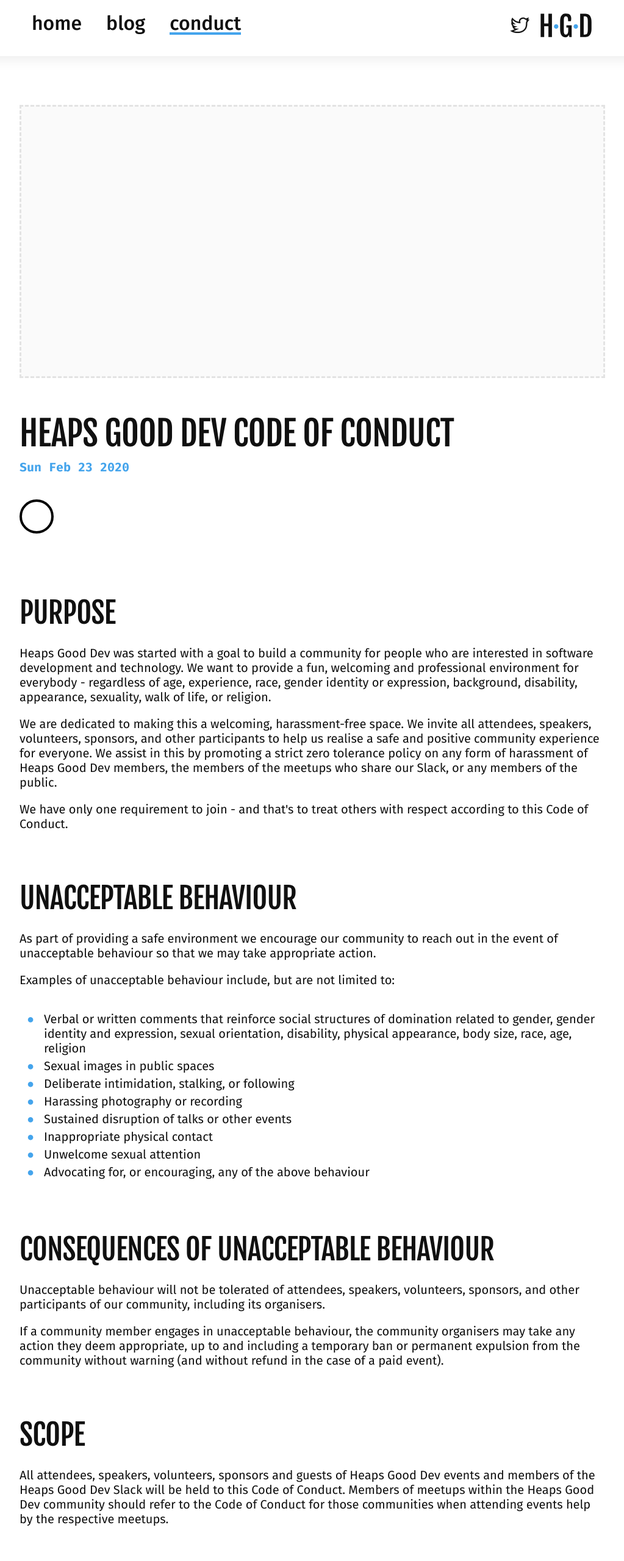
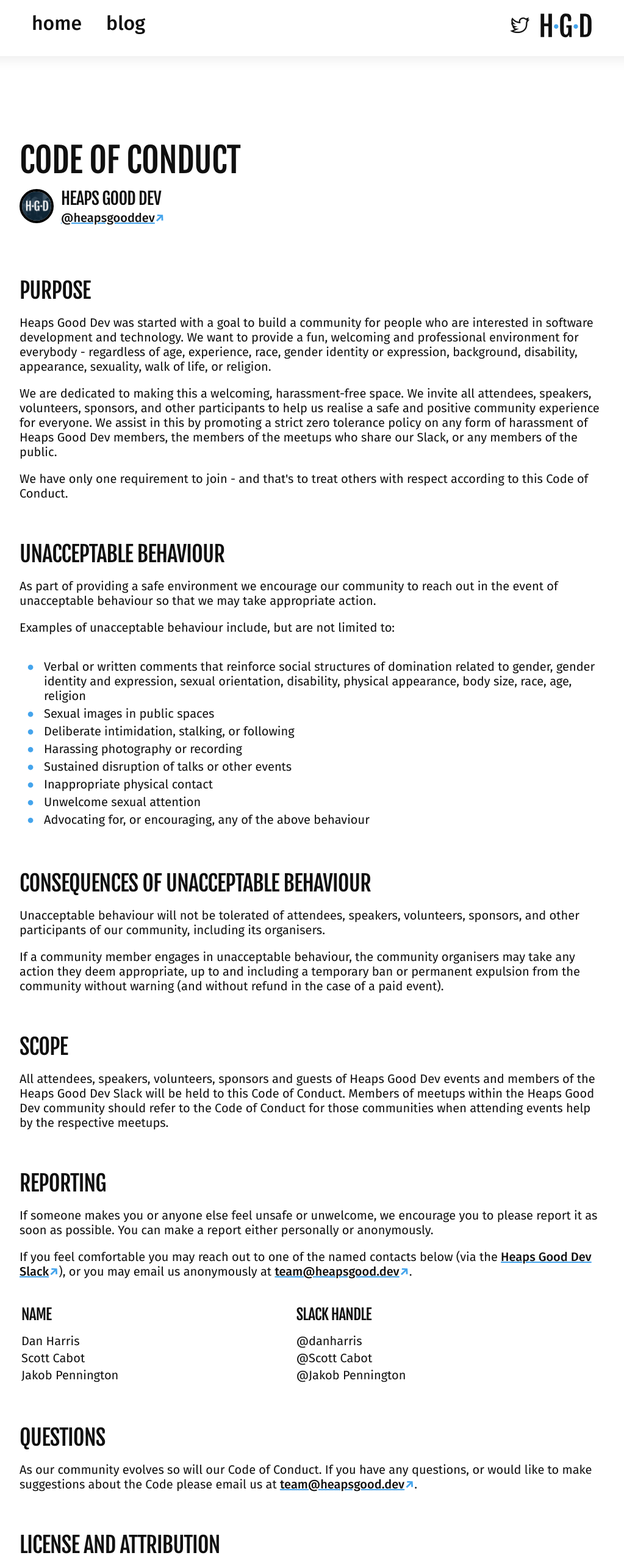
Before and after one commit to heapsgooddev/heapsgooddev-site-v2, an Eleventy site: page src/conduct/index.md in a window 1280 px wide. Shown: the top 2560 px of the page at 61% size, without its empty margins (128-1151 px from the left). Built offline with nearby package versions, Linux system fonts and the light colour scheme; Eleventy itself is replaced by a stand-in of ours; files that its build step writes are made by us from their sources; files whose address does not match are found by name; what markdown-it-prism would draw is missing.

Commit message:
feat(content-merge): merged content and setup from previous commits

```diff
--- a/src/_includes/_nav.html
+++ b/src/_includes/_nav.html
@@ -15,10 +15,6 @@
         <li class="navbar__main-nav__link__outer">
           <a class="navbar__main-nav__link {{"active" if (base_route == "blog")}}" href="/blog">blog</a>
         </li>
-        <li class="navbar__main-nav__link__outer">
-          <a class="navbar__main-nav__link {{"active" if (base_route == "conduct")}}"
-            href="/conduct">conduct</a>
-        </li>
         <div class="navbar__main-nav__mobile-menu--shadow navbar--shadow"></div>
       </ul>
     </div>
--- /dev/null
+++ b/src/_layouts/code-of-conduct.njk
@@ -0,0 +1,29 @@
+---
+layout: page-default
+---
+{% import "_author.njk" as authorInclude %}
+
+<article class="blog-post content__inner--full-width">
+    <!-- header title + image .etc -->
+    <header class="blog-post__header">
+        {# <div class="blog-post__header__image">
+            <div role="presentation" class="blog-post__header__image__placeholder"></div>
+            <div class="blog-post__header__image__image img--lazy-load" data-src="/blog-images/{{ slug }}.jpg" role="img" aria-label="{{ title }}"></div>
+        </div> #}
+        <h1 class="blog-post__header__title">{{ title }}</h1>
+        {# <ul class="blog-post__header__meta">
+            <li>{{ page.date | date }}</li>
+            {% for tag in tags %}
+                {% if tag != 'post' and tag != 'meta-post' %}
+                    <li>{{ tag | trim }}</li>
+                {% endif %}
+            {% endfor %}
+        </ul> #}
+         <section class="blog-post__authors">
+            {% for author in authors %}
+                {{ authorInclude.sigBlock(author, authorsdata)}}
+            {% endfor %}
+        </section>
+    </header>
+    {{ content | safe }}
+</article>
--- a/src/conduct/index.md
+++ b/src/conduct/index.md
@@ -1,18 +1,22 @@
 ---
-title: HEAPS GOOD DEV CODE OF CONDUCT
-layout: blog
+title: Code of Conduct
+layout: code-of-conduct
 base_route: conduct
 date: 2020-02-23
-authors: ["hgd"]
+slug: conduct
+authors: ['heapsgood']
 ---
-## PURPOSE
+
+### PURPOSE
+
 Heaps Good Dev was started with a goal to build a community for people who are interested in software development and technology. We want to provide a fun, welcoming and professional environment for everybody - regardless of age, experience, race, gender identity or expression, background, disability, appearance, sexuality, walk of life, or religion.
 
 We are dedicated to making this a welcoming, harassment-free space. We invite all attendees, speakers, volunteers, sponsors, and other participants to help us realise a safe and positive community experience for everyone. We assist in this by promoting a strict zero tolerance policy on any form of harassment of Heaps Good Dev members, the members of the meetups who share our Slack, or any members of the public.
 
 We have only one requirement to join - and that's to treat others with respect according to this Code of Conduct.
 
-## UNACCEPTABLE BEHAVIOUR
+### UNACCEPTABLE BEHAVIOUR
+
 As part of providing a safe environment we encourage our community to reach out in the event of unacceptable behaviour so that we may take appropriate action.
 
 Examples of unacceptable behaviour include, but are not limited to:
@@ -26,29 +30,34 @@
 - Unwelcome sexual attention
 - Advocating for, or encouraging, any of the above behaviour
 
-## CONSEQUENCES OF UNACCEPTABLE BEHAVIOUR
+### CONSEQUENCES OF UNACCEPTABLE BEHAVIOUR
+
 Unacceptable behaviour will not be tolerated of attendees, speakers, volunteers, sponsors, and other participants of our community, including its organisers.
 
 If a community member engages in unacceptable behaviour, the community organisers may take any action they deem appropriate, up to and including a temporary ban or permanent expulsion from the community without warning (and without refund in the case of a paid event).
 
-## SCOPE
-All attendees, speakers, volunteers, sponsors and guests of Heaps Good Dev events and members of the Heaps Good Dev Slack will be held to this Code of Conduct.  Members of meetups within the Heaps Good Dev community should refer to the Code of Conduct for those communities when attending events help by the respective meetups.
+### SCOPE
 
-## REPORTING
-If someone makes you or anyone else feel unsafe or unwelcome, we encourage you to please report it as soon as possible.  You can make a report either personally or anonymously.
+All attendees, speakers, volunteers, sponsors and guests of Heaps Good Dev events and members of the Heaps Good Dev Slack will be held to this Code of Conduct. Members of meetups within the Heaps Good Dev community should refer to the Code of Conduct for those communities when attending events help by the respective meetups.
 
-If you feel comfortable you may reach out to one of the named contacts below who have volunteered to receive reports, or you may email us anonymously at [team@heapsgood.dev](mailto:team@heapsgood.dev).
+### REPORTING
 
-| Name | Slack Handle | Role |
-|---|---|---|
-| Dan Harris | @danharris | Heaps Good Dev Co-Organiser |
-| Scott Cabot | @Scott Cabot | Heaps Good Dev Co-Organiser |
-| Jakob Pennington | @Jakob Pennington | Heaps Good Dev Co-Organiser |
+If someone makes you or anyone else feel unsafe or unwelcome, we encourage you to please report it as soon as possible. You can make a report either personally or anonymously.
 
-## QUESTIONS
+If you feel comfortable you may reach out to one of the named contacts below (via the [Heaps Good Dev Slack](https://join.slack.com/t/heapsgooddev/shared_invite/enQtNjkxODI4NDc0NzA4LTQ1NzE4ZTkwNjAyODAzYzA5NDBlNDc5OTQ4ODc2ZWJiNzU0MzAyODg0ZTJjMTA0YWM2ZDEzZjM4NjIyMDY3OGY)), or you may email us anonymously at [team@heapsgood.dev](mailto:team@heapsgood.dev).
+
+| Name             | Slack Handle      |
+| ---------------- | ----------------- |
+| Dan Harris       | @danharris        |
+| Scott Cabot      | @Scott Cabot      |
+| Jakob Pennington | @Jakob Pennington |
+
+### QUESTIONS
+
 As our community evolves so will our Code of Conduct. If you have any questions, or would like to make suggestions about the Code please email us at [team@heapsgood.dev](mailto:team@heapsgood.dev).
 
-## LICENSE AND ATTRIBUTION
+### LICENSE AND ATTRIBUTION
+
 This Code of Conduct has been inspired by the awesome work of many other communities including:
 
 - [https://wpaustralia.org/code-of-conduct/](https://wpaustralia.org/code-of-conduct/)
```
Also changed, not shown: src/blog/posts/forward-to-2020.md (+5 -6 lines), src/_assets/author-images/hgd.png (deleted), src/_assets/author-images/scottcabot.jpg (renamed from src/_assets/author-images/scottcabot.png), 1 other file.
